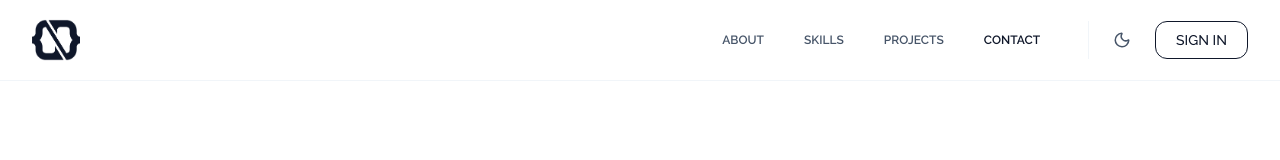
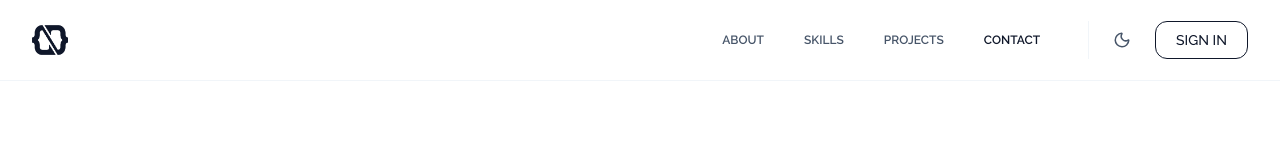
Before and after one commit to nurmohammadpro/nursportfolio, a Next.js app: page / in a window 1280 px wide. Shown: the top 160 px of the page. Built offline with nearby package versions, Linux system fonts and the light colour scheme.

Commit message:
Logo size reduced

```diff
--- a/app/components/Navbar.tsx
+++ b/app/components/Navbar.tsx
@@ -52,7 +52,7 @@ const Navbar = () => {
         {/* Logo Section */}
         <div className="shrink-0">
           <Link href="/" onClick={closeMenu} className="block">
-            <Image src={logoSrc} alt="Nur Logo" width={48} height={48} />
+            <Image src={logoSrc} alt="Nur Logo" width={36} height={36} />
           </Link>
         </div>
 
```
